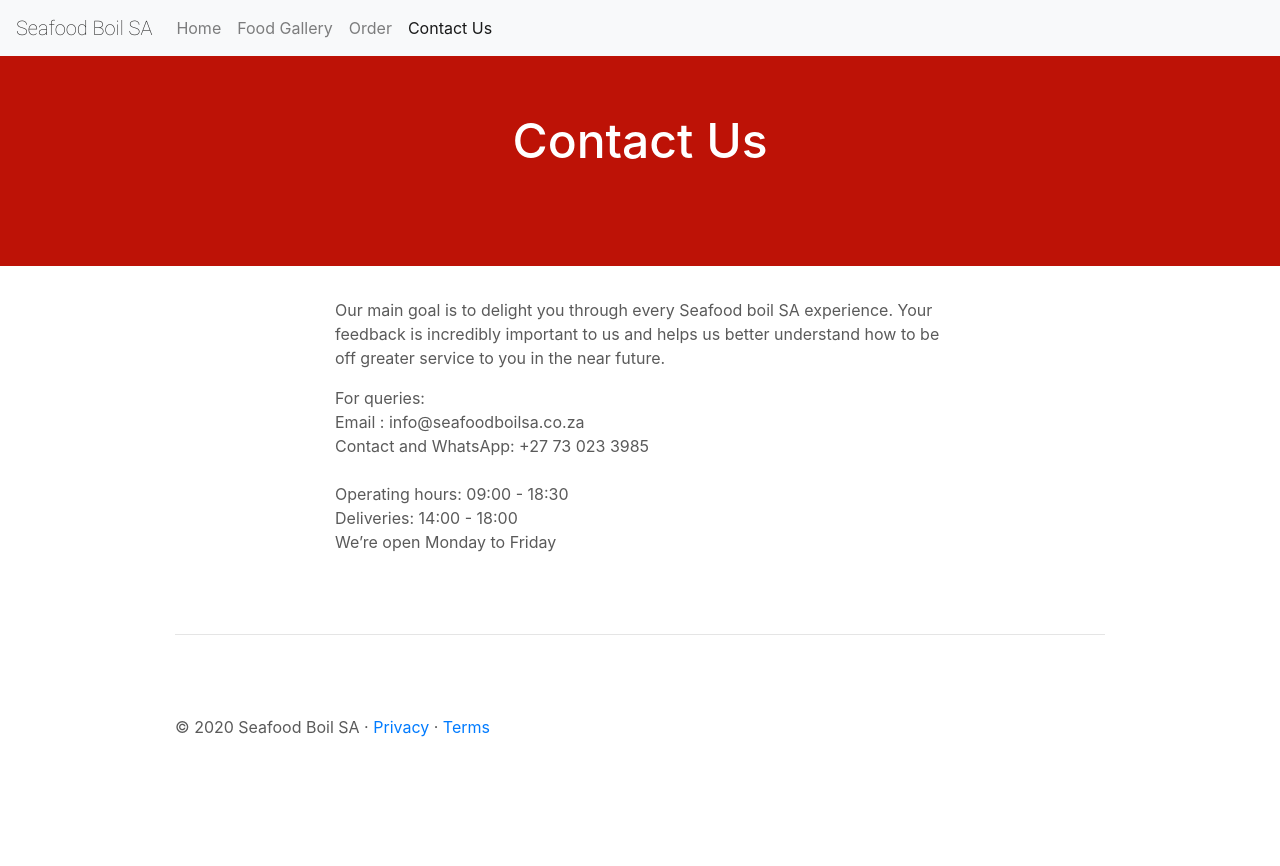
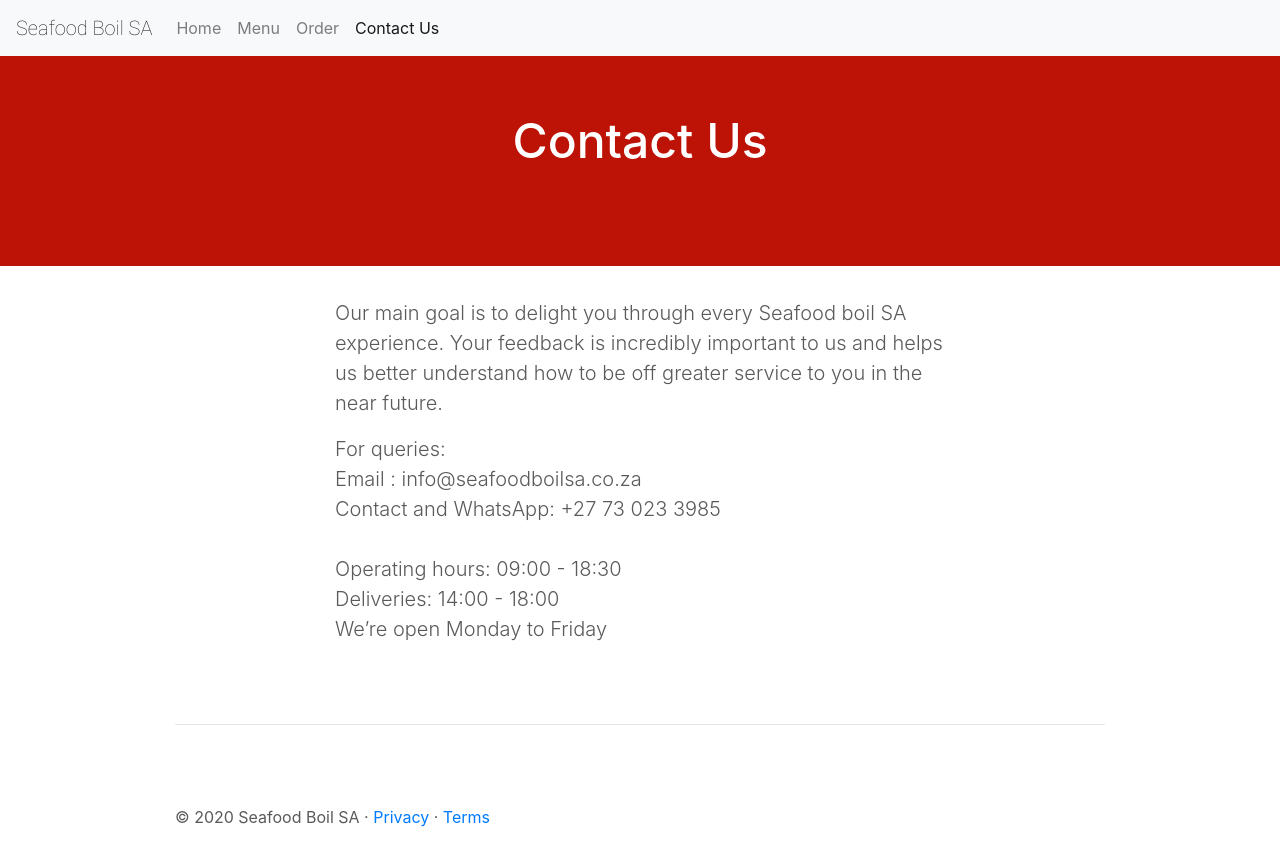
Before and after one commit to Baintastic/seafoodboilsa, a plain HTML site: page contact-us.html in a window 1280 px wide. Before the commit the page ends 803 px from the top, so only its background shows below. Drawn offline with Linux system fonts and the light colour scheme.

Commit message:
latest changes

```diff
--- a/contact-us.html
+++ b/contact-us.html
@@ -38,7 +38,7 @@
             <a class="nav-link" href="index.html">Home</a>
           </li>
           <li class="nav-item">
-            <a class="nav-link" href="food-gallery.html">Food Gallery</a>
+            <a class="nav-link" href="menu.html">Menu</a>
           </li>
           <li class="nav-item">
             <a class="nav-link" href="order.html">Order</a>
@@ -82,7 +82,7 @@
       <div class="row">
         <div class="col-lg-8 mx-auto">
           <!-- To configure the contact form email address, go to mail/contact_me.php and update the email address in the PHP file on line 19.-->
-          <p>
+          <p class="lead">
             Our main goal is to delight you through every Seafood boil SA experience.
             Your feedback is incredibly important to us and helps us better understand how to be off greater service to you in the near future.
           </p>
@@ -90,7 +90,7 @@
       </div>
 
       <div class="row">
-        <div class="col-lg-8 mx-auto">
+        <div class="col-lg-8 mx-auto lead">
           For queries: <br>
           Email : info@seafoodboilsa.co.za <br>
           Contact and WhatsApp: +27 73 023 3985 <br><br>
```
Also changed, not shown: index.html (+2 -2 lines), menu.html (renamed from food-gallery.html, +4 -4 lines), order.html (+2 -2 lines), README.md.
